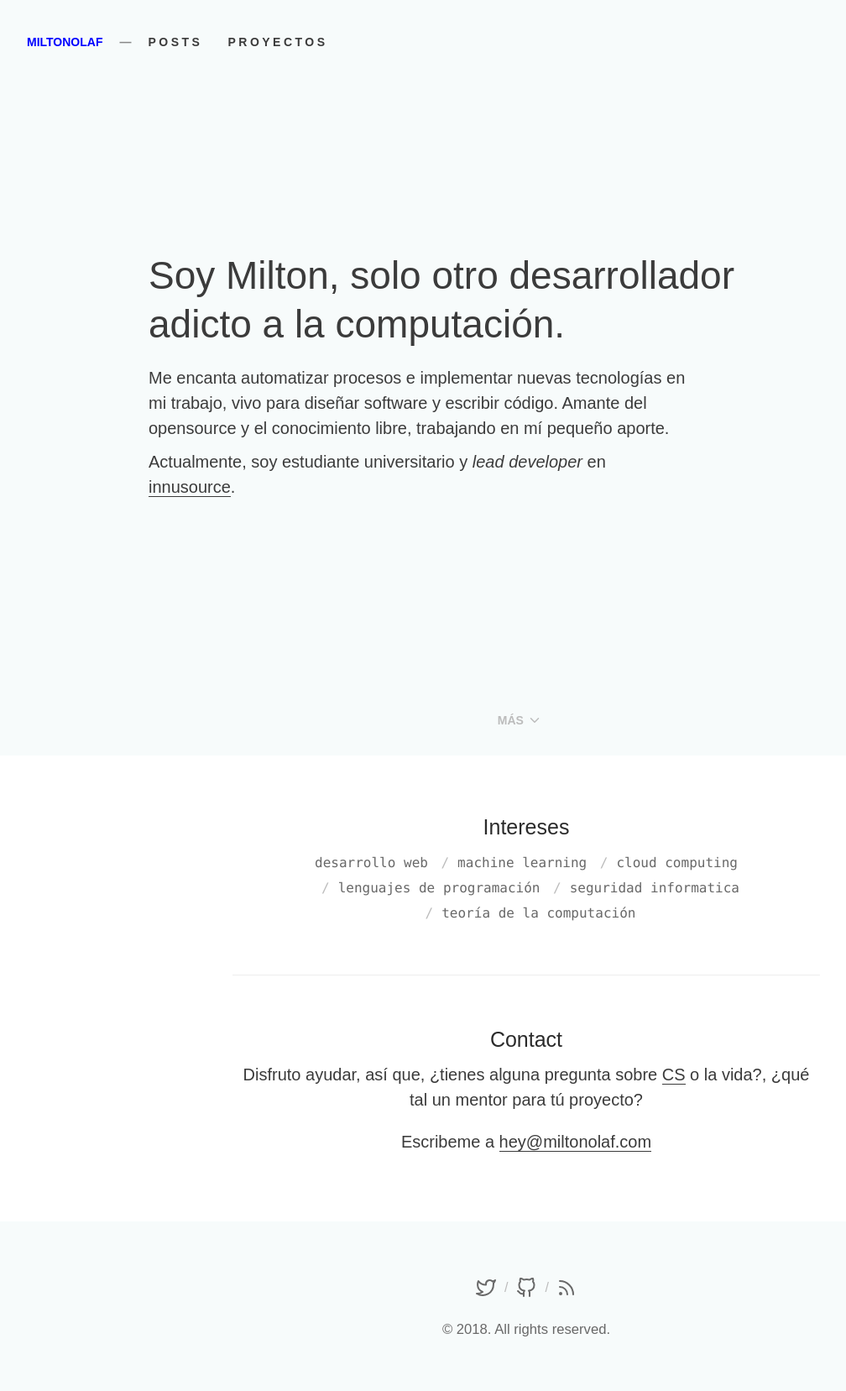
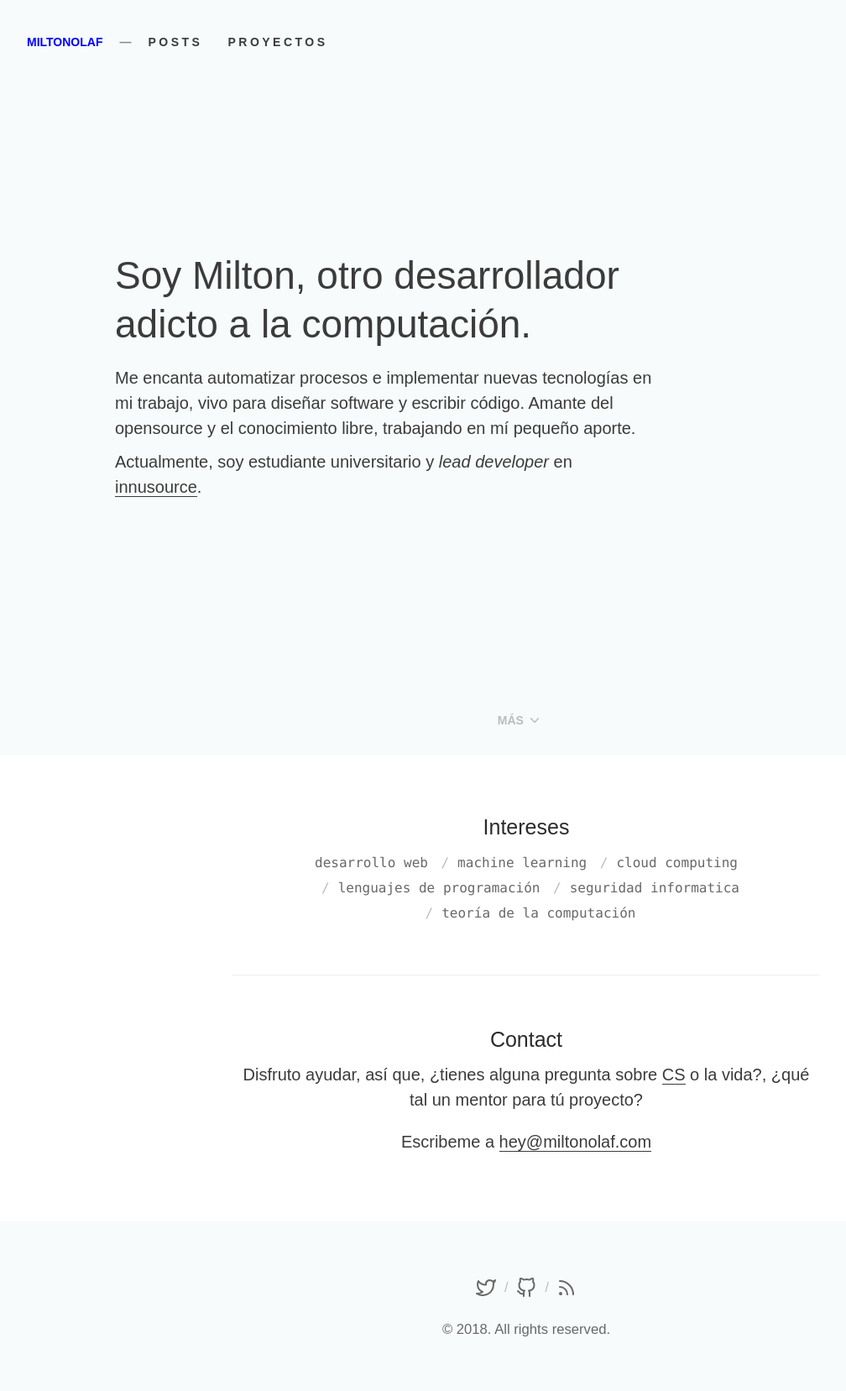
Before and after one commit to MiltonOlaf/miltonolaf.github.io, a Jekyll site: the page built from index.html, in a window 1280 px wide. Shown: the whole page at 84% size, without its empty margins (13-1021 px from the left). Built offline with Jekyll 4.4.1, drawn with Linux system fonts in a browser that asks for light colours; some web fonts are replaced.

Commit message:
fix container width

```diff
--- a/_sass/glitch/_custom.scss
+++ b/_sass/glitch/_custom.scss
@@ -9,10 +9,10 @@
       height: auto;
     }
     .container{
-      max-width: 48rem;
+      max-width: 52rem;
     }
     h1{
-      max-width: 35rem;
+      max-width: 32rem;
       margin-bottom: 1rem;
     }
     p{
--- a/index.html
+++ b/index.html
@@ -5,7 +5,7 @@ nav_invert: true
 ---
 <div class="hero">
   <div class="container">
-    <h1 class="title">Soy Milton, solo otro desarrollador adicto a la computación.</h1>
+    <h1 class="title">Soy Milton, otro desarrollador adicto a la computación.</h1>
     <p>
       Me encanta automatizar procesos e implementar nuevas tecnologías en mi trabajo, vivo para diseñar software y escribir código.
       Amante del opensource y el conocimiento libre, trabajando en mí pequeño aporte.
```
